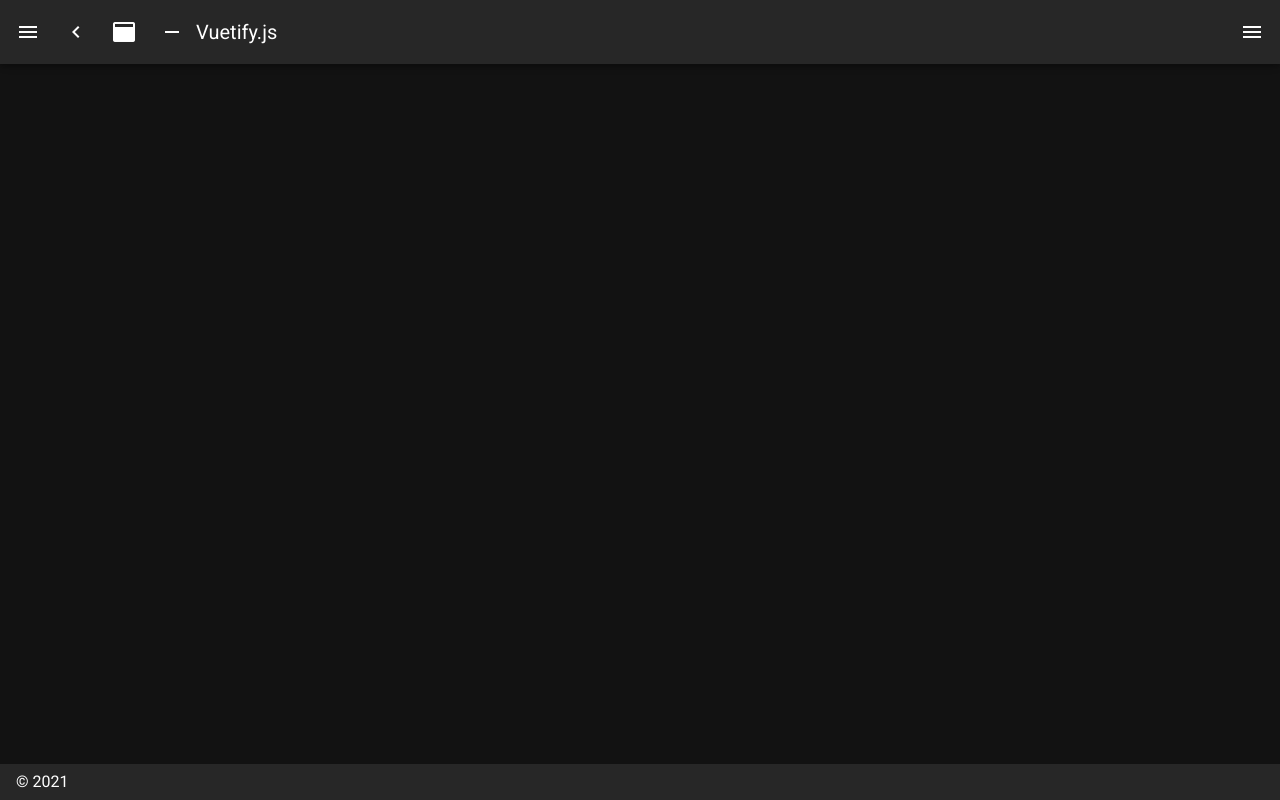
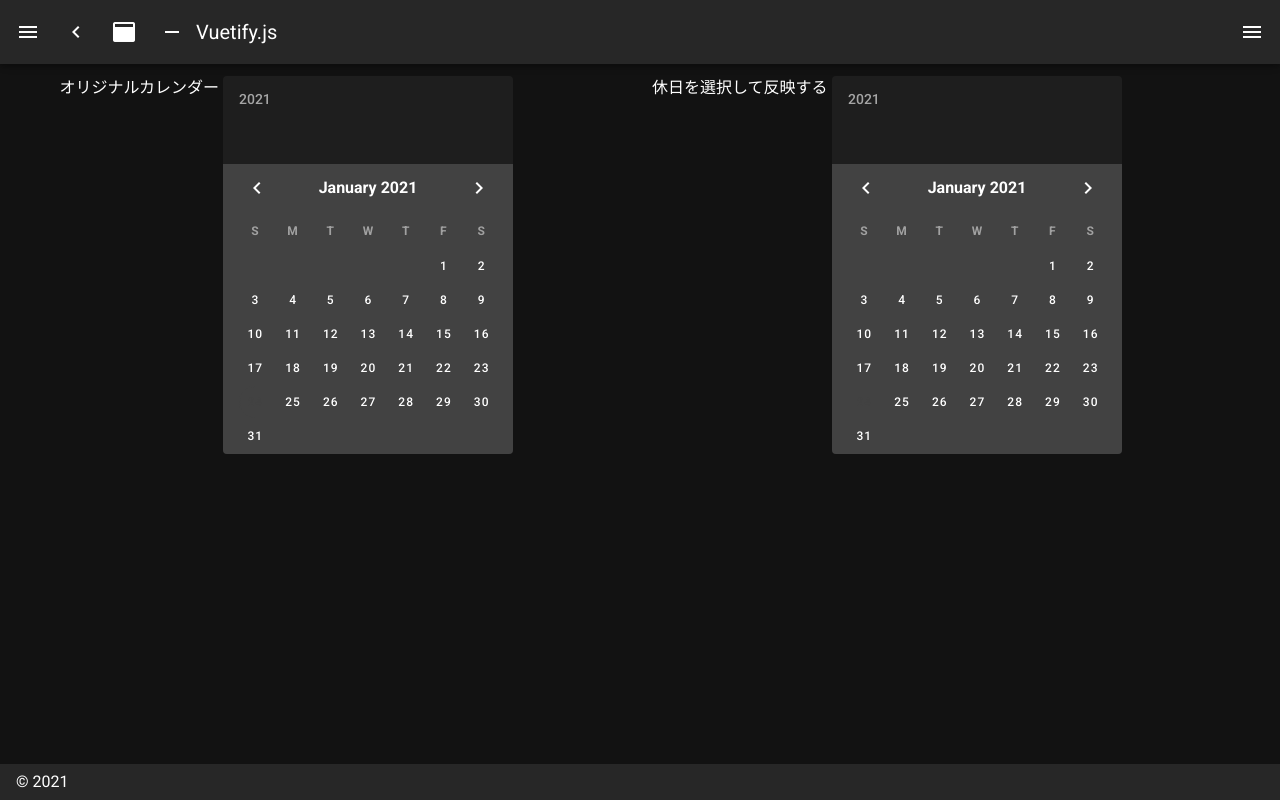
Before and after one commit to katsuobushiFPGA/webtools, a Nuxt app: page /holiday-calendar in a window 1280 px wide. Before the commit this address had no page. Built offline with nearby package versions, Linux system fonts and the light colour scheme.

Commit message:
[feat] 休日を設定できるUIをつくってみる

```diff
--- a/layouts/default.vue
+++ b/layouts/default.vue
@@ -69,6 +69,11 @@ export default {
           to: '/preview-pdf'
         },
         {
+          icon: 'mdi-calendar-today',
+          title: 'Holiday calendar',
+          to: '/holiday-calendar'
+        },
+        {
           icon: 'mdi-chart-bubble',
           title: 'Inspire',
           to: '/inspire'
--- /dev/null
+++ b/pages/holiday-calendar.vue
@@ -0,0 +1,22 @@
+<template>
+  <v-row>
+    <v-col>
+      オリジナルカレンダー
+      <v-date-picker v-model="selectedDate" readonly :events="holidays" event-color="red" />
+    </v-col>
+    <v-col>
+      休日を選択して反映する
+      <v-date-picker v-model="holidays" multiple />
+    </v-col>
+  </v-row>
+</template>
+<script>
+export default {
+  data() {
+    return {
+      selectedDate: null,
+      holidays: null
+    }
+  }
+}
+</script>
```
